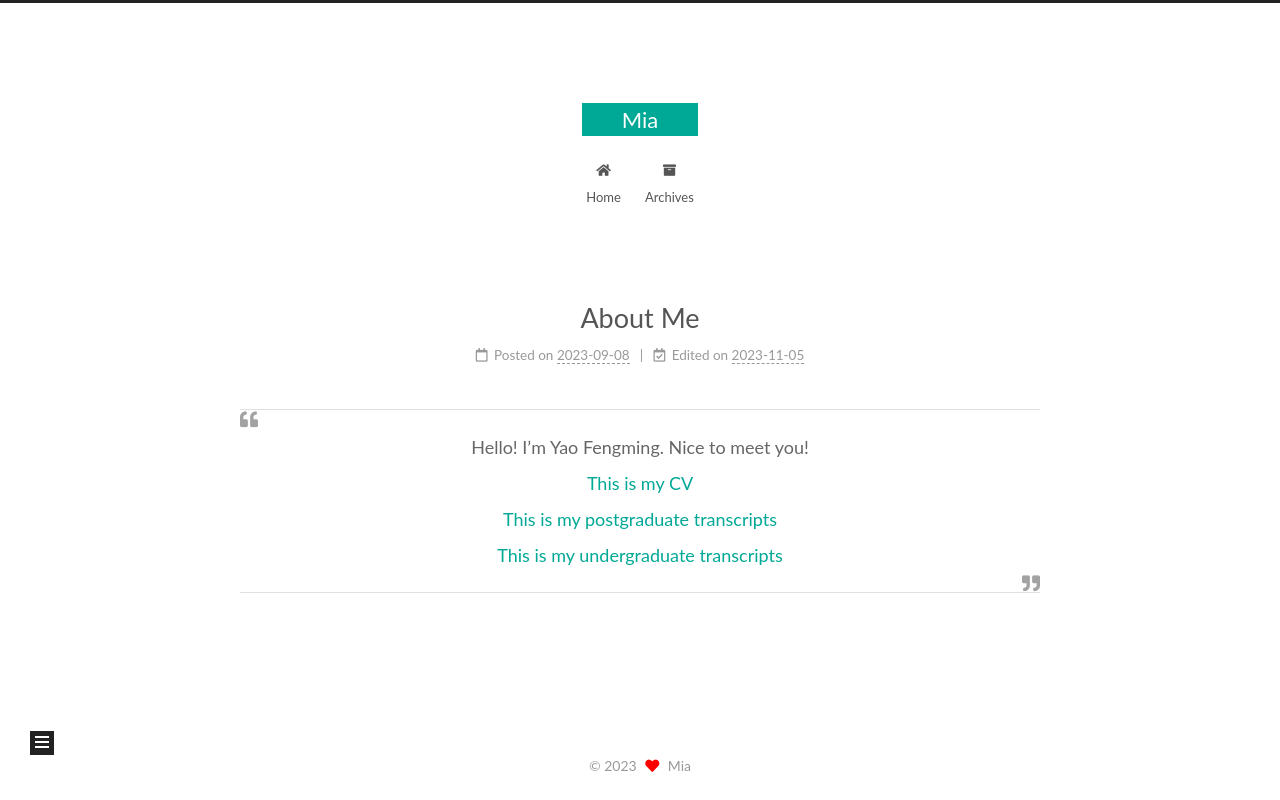
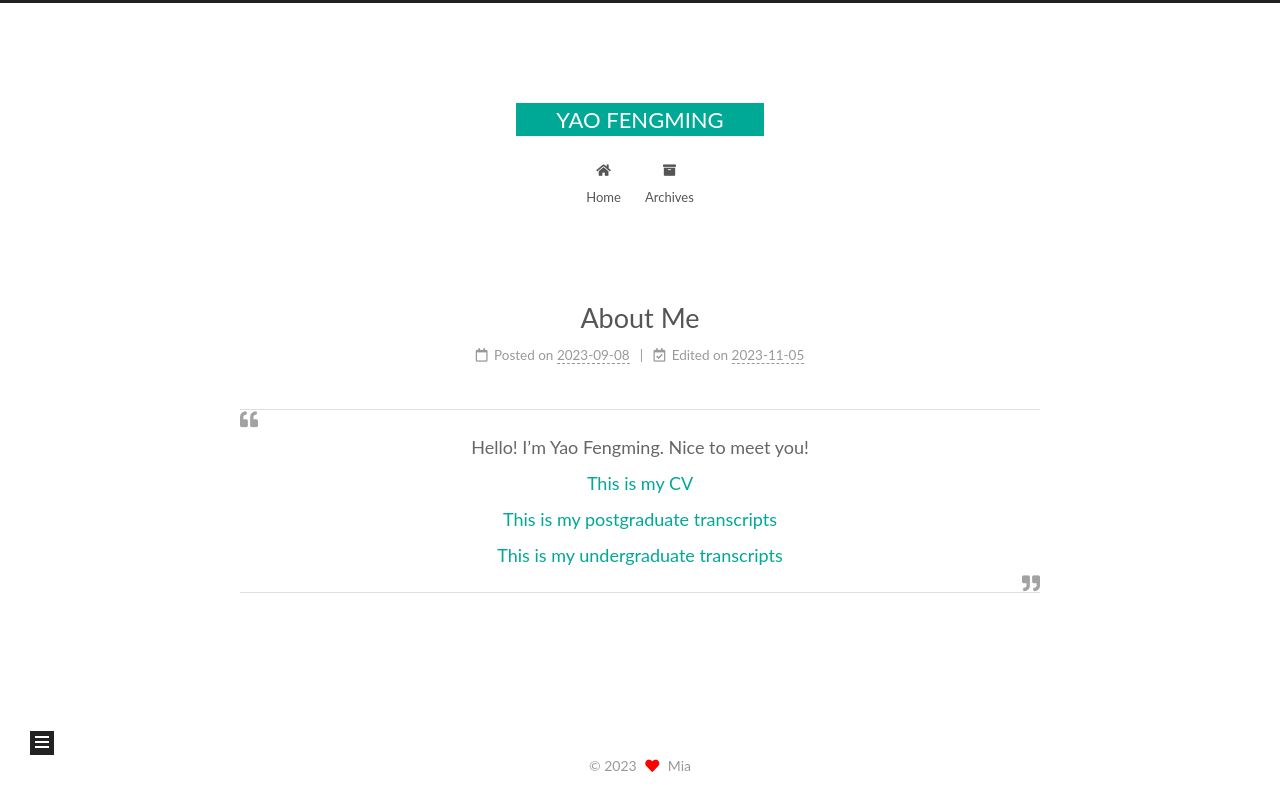
Before and after one commit to Mia-1999/Mia, a plain HTML site: page index.html in a window 1280 px wide. Drawn offline with Linux system fonts and the light colour scheme.

Commit message:
Site updated: 2023-11-05 12:01:47

```diff
--- a/index.html
+++ b/index.html
@@ -21,9 +21,9 @@
   </script>
 
   <meta property="og:type" content="website">
-<meta property="og:title" content="Mia">
+<meta property="og:title" content="YAO FENGMING">
 <meta property="og:url" content="https://mia-1999.github.io/Mia/index.html">
-<meta property="og:site_name" content="Mia">
+<meta property="og:site_name" content="YAO FENGMING">
 <meta property="og:locale" content="en_US">
 <meta property="article:author" content="Mia">
 <meta name="twitter:card" content="summary">
@@ -41,7 +41,7 @@
   };
 </script>
 
-  <title>Mia</title>
+  <title>YAO FENGMING</title>
 
 
 
@@ -92,7 +92,7 @@
 
     <a href="/Mia/" class="brand" rel="start">
       <span class="logo-line-before"><i></i></span>
-      <h1 class="site-title">Mia</h1>
+      <h1 class="site-title">YAO FENGMING</h1>
       <span class="logo-line-after"><i></i></span>
     </a>
   </div>
@@ -154,7 +154,7 @@
     </span>
 
     <span hidden itemprop="publisher" itemscope itemtype="http://schema.org/Organization">
-      <meta itemprop="name" content="Mia">
+      <meta itemprop="name" content="YAO FENGMING">
     </span>
       <header class="post-header">
         <h2 class="post-title" itemprop="name headline">
```
Also changed, not shown: 2023/09/08/About-Me/index.html (+4 -4 lines), archives/2023/09/index.html (+4 -4 lines), archives/2023/index.html (+4 -4 lines), archives/index.html (+4 -4 lines).
